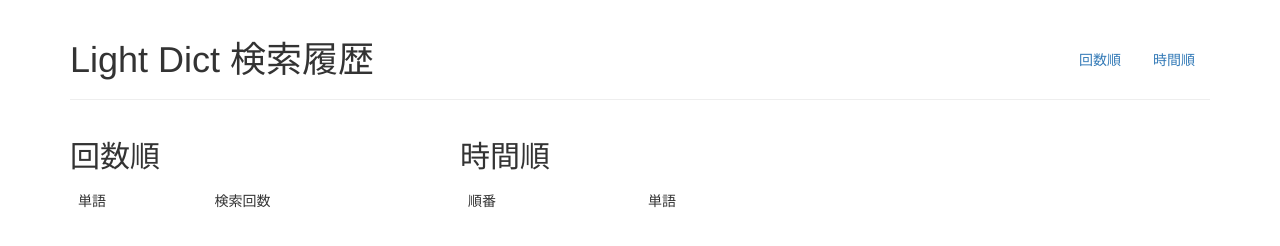
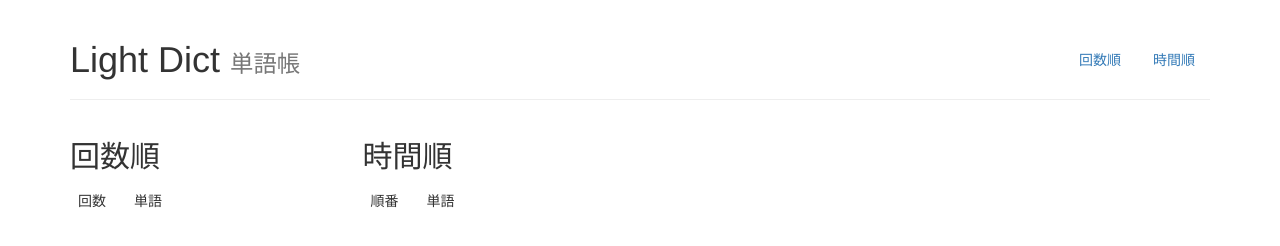
Before and after one commit to microwaver17/Light-Dict, a website: page data/history_page.html in a window 1280 px wide. Drawn offline with Linux system fonts and the light colour scheme.

Commit message:
単語帳ページの見た目を改良・e10sを有効化

```diff
--- a/data/history_page.html
+++ b/data/history_page.html
@@ -1,7 +1,7 @@
 <!DOCTYPE html>
 <html>
   <head>
-    <title>検索履歴 - light dict</title>
+    <title>単語帳 - light dict</title>
     <meta charset="UTF-8">
     <link rel="stylesheet" href="./bootstrap.min.css">
   </head>
@@ -14,25 +14,25 @@
           <li><a href="#frequency">回数順</a></li>
           <li><a href="#timeorder">時間順</a></li>
         </ul>
-        <h1>Light Dict 検索履歴</h1>
+        <h1 style="word-break: keep-all;">Light Dict <small>単語帳</small></h1>
       </div>
 
       <div class="row">
-        <div class="col-md-4 col-sm-5 col-xs-6">
+        <div class="col-lg-3 col-md-4 col-sm-5 col-xs-12">
           <h2 id="frequency">回数順</h2>
           <table class="table table-striped">
             <thead>
-              <tr><td>単語</td><td>検索回数</td></tr>
+              <tr><td style="width: 4em;">回数</td><td>単語</td></tr>
             </thead>
             <tbody id="frequency_table"></tbody>
           </table>
         </div>
 
-        <div class="col-md-4 col-sm-5 col-xs-6">
+        <div class="col-lg-3 col-md-4 col-sm-5 col-xs-12">
           <h2 id="timeorder">時間順</h2>
           <table class="table table-striped">
             <thead>
-              <tr><td>順番</td><td>単語</td></tr>
+              <tr><td style="width: 4em;">順番</td><td>単語</td></tr>
             </thead>
             <tbody id="history_table"></tbody>
           </table>
--- a/data/history_page.js
+++ b/data/history_page.js
@@ -42,11 +42,11 @@
   for (i = 0; i < sorted.length; i++){
     tr = document.createElement('tr');
     td = document.createElement('td');
-    td.textContent = sorted[i].word;;
+    td.textContent = '' + sorted[i].count;
     tr.appendChild(td);
 
     td = document.createElement('td');
-    td.textContent = '' + sorted[i].count;
+    td.textContent = sorted[i].word;;
     tr.appendChild(td);
     frequency_table.appendChild(tr);
   }
--- a/index.js
+++ b/index.js
@@ -2,6 +2,7 @@
 var sdk_panel = require('sdk/panel');
 var prefs = require('sdk/simple-prefs').prefs;
 var sdk_self = require('sdk/self');
+
 var sitesource = require('./sitesource.js');
 var mydebug = require('./debug.js');
 var history = require('./history.js');
@@ -36,6 +37,7 @@
 var loader_panel = null;
 function searchWord(word, pos_x, pos_y, site_num){
     console.log(word);
+
     var width = sizeLimit(prefs.panel_width);
     var height = sizeLimit(prefs.panel_height);
     var site = 'none';
--- a/package.json
+++ b/package.json
@@ -11,13 +11,16 @@
     "engines": {
       "firefox": ">=38.0a1 <=52.0a1"
     },
+    "permissions": {
+      "multiprocess": true
+    },
 
     "preferences": [
         {
             "type": "control",
             "label": "開く",
             "name": "openInformation",
-            "title": "検索履歴"
+            "title": "単語帳（検索履歴）"
         },
         {
             "name": "site_1",
```
